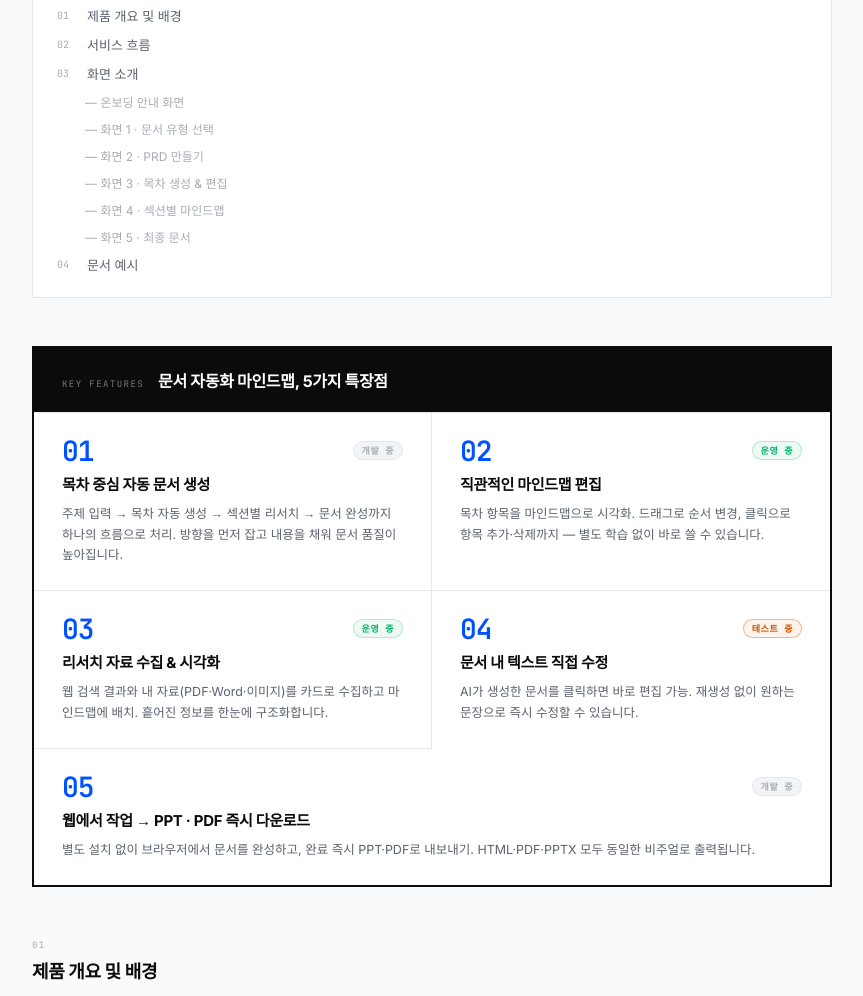
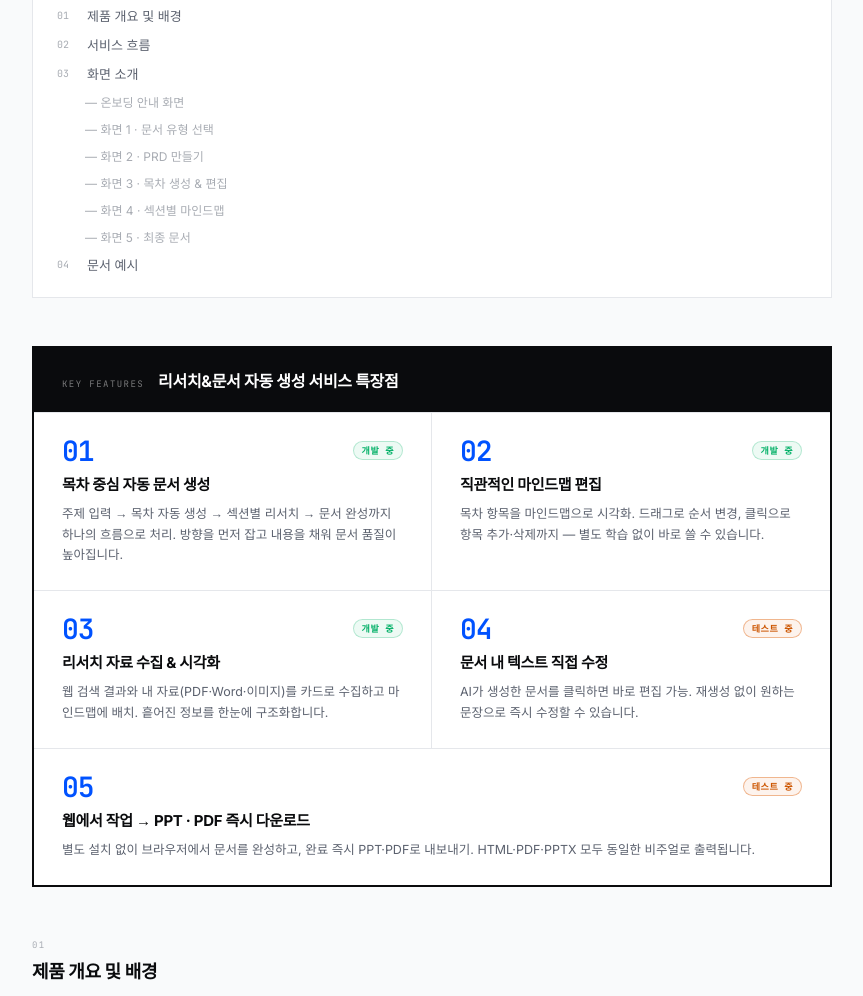
Before and after one commit to euuezone/dcx-blog, a plain HTML site: page 문서자동화마인드맵.html in a window 1280 px wide. Shown: the part 260-1256 px from the top of the page, without its empty margins (208-1071 px from the left). Drawn offline with Linux system fonts and the light colour scheme.

Commit message:
특장점 타이틀·배지·라인선 수정

```diff
--- a/문서자동화마인드맵.html
+++ b/문서자동화마인드맵.html
@@ -143,7 +143,7 @@ body {
   display: flex; flex-direction: column; gap: 10px;
 }
 .feature-card:nth-child(even) { border-right: none; }
-.feature-card:nth-last-child(-n+2) { border-bottom: none; }
+.feature-card:last-child { border-bottom: none; }
 .feature-card-top {
   display: flex; align-items: center; justify-content: space-between;
 }
@@ -361,14 +361,14 @@ body {
   <div class="features">
     <div class="features-header">
       <span class="features-header-label">Key Features</span>
-      <span class="features-header-title">문서 자동화 마인드맵, 5가지 특장점</span>
+      <span class="features-header-title">리서치&amp;문서 자동 생성 서비스 특장점</span>
     </div>
     <div class="features-grid">
 
       <div class="feature-card">
         <div class="feature-card-top">
           <span class="feature-num">01</span>
-          <span class="badge badge-wait">개발 중</span>
+          <span class="badge badge-live">개발 중</span>
         </div>
         <div class="feature-name">목차 중심 자동 문서 생성</div>
         <div class="feature-desc">주제 입력 → 목차 자동 생성 → 섹션별 리서치 → 문서 완성까지 하나의 흐름으로 처리. 방향을 먼저 잡고 내용을 채워 문서 품질이 높아집니다.</div>
@@ -377,7 +377,7 @@ body {
       <div class="feature-card">
         <div class="feature-card-top">
           <span class="feature-num">02</span>
-          <span class="badge badge-live">운영 중</span>
+          <span class="badge badge-live">개발 중</span>
         </div>
         <div class="feature-name">직관적인 마인드맵 편집</div>
         <div class="feature-desc">목차 항목을 마인드맵으로 시각화. 드래그로 순서 변경, 클릭으로 항목 추가·삭제까지 — 별도 학습 없이 바로 쓸 수 있습니다.</div>
@@ -386,7 +386,7 @@ body {
       <div class="feature-card">
         <div class="feature-card-top">
           <span class="feature-num">03</span>
-          <span class="badge badge-live">운영 중</span>
+          <span class="badge badge-live">개발 중</span>
         </div>
         <div class="feature-name">리서치 자료 수집 &amp; 시각화</div>
         <div class="feature-desc">웹 검색 결과와 내 자료(PDF·Word·이미지)를 카드로 수집하고 마인드맵에 배치. 흩어진 정보를 한눈에 구조화합니다.</div>
@@ -404,7 +404,7 @@ body {
       <div class="feature-card full">
         <div class="feature-card-top">
           <span class="feature-num">05</span>
-          <span class="badge badge-wait">개발 중</span>
+          <span class="badge badge-warn">테스트 중</span>
         </div>
         <div class="feature-name">웹에서 작업 → PPT · PDF 즉시 다운로드</div>
         <div class="feature-desc">별도 설치 없이 브라우저에서 문서를 완성하고, 완료 즉시 PPT·PDF로 내보내기. HTML·PDF·PPTX 모두 동일한 비주얼로 출력됩니다.</div>
```
